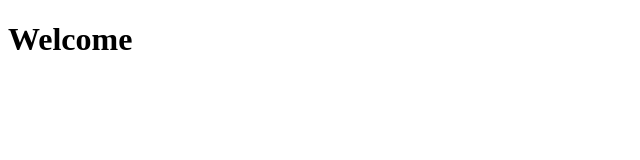
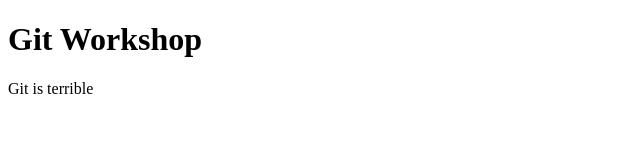
Before and after one commit to barberjoe/Example, a plain HTML site: page index.html in a window 1280 px wide. Shown: the whole page, without its empty margins (0-640 px from the left). Drawn offline with Linux system fonts and the light colour scheme.

Commit message:
Complaining about git

```diff
--- a/index.html
+++ b/index.html
@@ -4,6 +4,7 @@
 		<meta charset="utf-8">
 	</head>
 	<body>
-		<h1>Welcome</h1>
+		<h1>Git Workshop</h1>
+		<p>Git is terrible</p>
 	</body>
 </html>
```
